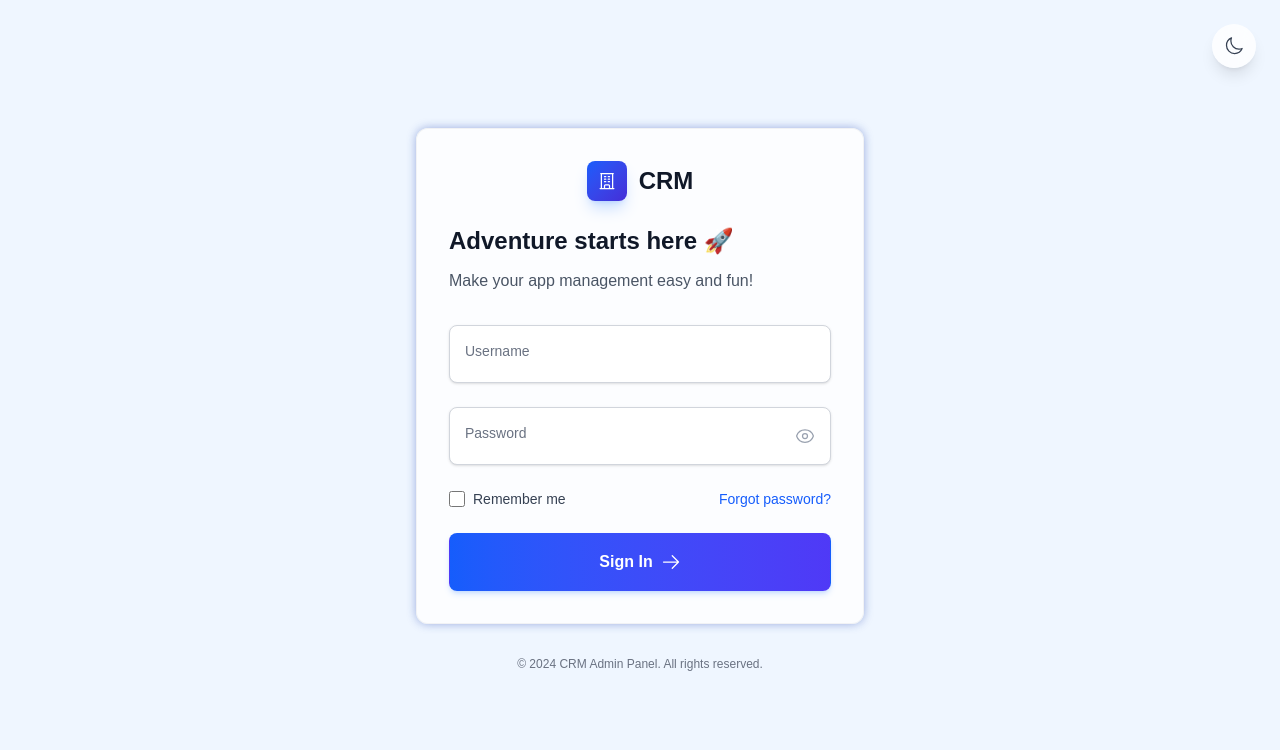
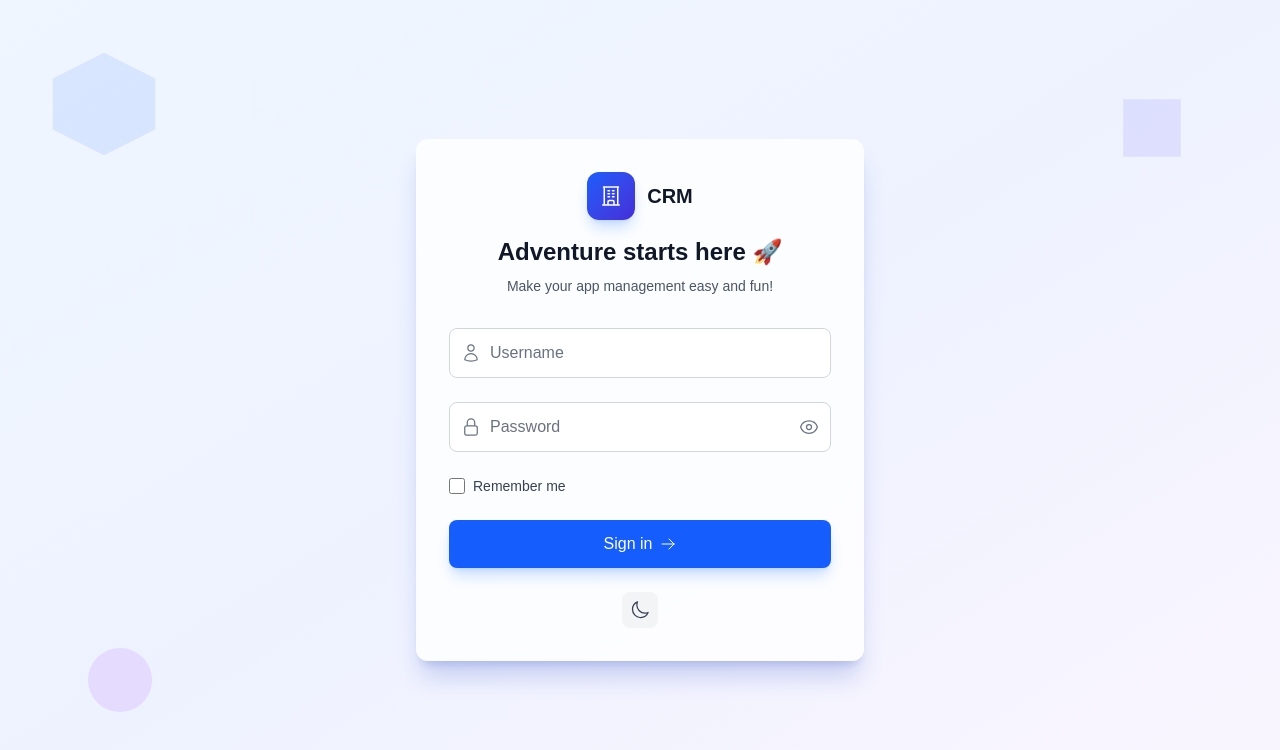
Before and after one commit to Krish1509/ViralFabrics, a Next.js app: page /login in a window 1280 px wide. Shown: the top 750 px of the page. Built offline with nearby package versions, Linux system fonts and the light colour scheme.

Commit message:
bug_fix2

```diff
--- a/app/(pages)/login/page.tsx
+++ b/app/(pages)/login/page.tsx
@@ -1,6 +1,6 @@
 'use client';
 
-import { useState, useEffect } from 'react';
+import { useState, useEffect, Suspense } from 'react';
 import { useRouter, useSearchParams } from 'next/navigation';
 import {
   EyeIcon,
@@ -27,7 +27,8 @@ interface LoginErrors {
   general?: string;
 }
 
-export default function LoginPage() {
+// Separate component for search params logic
+function LoginForm() {
   const router = useRouter();
   const searchParams = useSearchParams();
   const [isPasswordShown, setIsPasswordShown] = useState(false);
@@ -101,19 +102,20 @@ export default function LoginPage() {
       const data = await response.json();
 
       if (response.ok) {
+        // Store token and user data
         localStorage.setItem('token', data.token);
         localStorage.setItem('user', JSON.stringify(data.user));
 
+        // Redirect based on role
         if (data.user.role === 'superadmin') {
           router.push('/dashboard/superadmin');
         } else {
           router.push('/dashboard/user');
         }
       } else {
-        setErrors({ general: data.error || 'Login failed' });
+        setErrors({ general: data.message || 'Login failed' });
       }
     } catch (error) {
-      console.error('Login error:', error);
       setErrors({ general: 'Network error. Please try again.' });
     } finally {
       setIsLoading(false);
@@ -122,63 +124,77 @@ export default function LoginPage() {
 
   const handleInputChange = (field: keyof LoginFormData, value: string | boolean) => {
     setFormData(prev => ({ ...prev, [field]: value }));
+    // Clear error when user starts typing
     if (errors[field as keyof LoginErrors]) {
       setErrors(prev => ({ ...prev, [field]: undefined }));
     }
-    if (errors.general) {
-      setErrors(prev => ({ ...prev, general: undefined }));
-    }
+  };
+
+  const handleInputFocus = (field: string) => {
+    setFocusedField(field);
+  };
+
+  const handleInputBlur = () => {
+    setFocusedField(null);
   };
 
   return (
-     <div className={`min-h-screen flex flex-col justify-center items-center relative p-6 transition-colors duration-300 ${
+    <div className={`min-h-screen flex items-center justify-center p-4 transition-colors duration-300 ${
       isDarkMode
-         ? 'bg-slate-800'
-         : 'bg-blue-50'
+        ? 'bg-slate-900'
+        : 'bg-gradient-to-br from-blue-50 via-indigo-50 to-purple-50'
     }`}>
-      {/* Theme Toggle */}
-      <button
-        onClick={toggleDarkMode}
-        className={`absolute top-6 right-6 p-3 rounded-full transition-all duration-300 cursor-pointer ${
+      {/* Background Graphics for larger screens */}
+      <div className="hidden md:block fixed inset-0 overflow-hidden pointer-events-none">
+        <div className="absolute top-10 left-10 w-32 h-32 opacity-10">
+          <svg viewBox="0 0 100 100" className="w-full h-full">
+            <path d="M50 10 L90 30 L90 70 L50 90 L10 70 L10 30 Z" fill="currentColor" className="text-blue-600"/>
+          </svg>
+        </div>
+        <div className="absolute top-20 right-20 w-24 h-24 opacity-10">
+          <svg viewBox="0 0 100 100" className="w-full h-full">
+            <path d="M20 20 L80 20 L80 80 L20 80 Z" fill="currentColor" className="text-indigo-600"/>
+          </svg>
+        </div>
+        <div className="absolute bottom-20 left-20 w-20 h-20 opacity-10">
+          <svg viewBox="0 0 100 100" className="w-full h-full">
+            <circle cx="50" cy="50" r="40" fill="currentColor" className="text-purple-600"/>
+          </svg>
+        </div>
+      </div>
+
+      {/* Main Login Card */}
+      <div className={`w-full max-w-md relative z-10 transition-all duration-300 ${
         isDarkMode
-            ? 'bg-white/10 text-white hover:bg-white/20'
-            : 'bg-white/80 text-gray-700 hover:bg-white'
-        } shadow-lg backdrop-blur-sm`}
-      >
-        {isDarkMode ? <SunIcon className="h-5 w-5" /> : <MoonIcon className="h-5 w-5" />}
-      </button>
+          ? 'bg-white/10 backdrop-blur-sm border border-white/20 shadow-2xl shadow-blue-800/50'
+          : 'bg-white/80 backdrop-blur-sm border border-white/20 shadow-xl shadow-blue-800/20'
+      } rounded-xl p-8`}>
 
-             {/* Main Card */}
-       <div className={`w-full max-w-md relative z-10 ${
-         isDarkMode
-           ? 'bg-white/10 backdrop-blur-sm border border-white/10 shadow-[0_0_10px_rgba(0,0,0,0.1)]'
-           : 'bg-white/80 border border-gray-200/50 shadow-[0_0_10px_rgba(30,64,175,0.4)]'
-       } rounded-xl transition-all duration-300`}>
-        <div className="p-8">
-          {/* Logo */}
-          <div className="flex justify-center items-center mb-6">
-            <div className={`h-10 w-10 rounded-lg flex items-center justify-center shadow-lg transition-all duration-300 ${
+        {/* Header */}
+        <div className="text-center mb-8">
+          <div className="flex items-center justify-center mb-4">
+            <div className={`h-12 w-12 rounded-xl flex items-center justify-center shadow-lg transition-all duration-300 ${
               isDarkMode
                 ? 'bg-gradient-to-br from-blue-500 to-indigo-600 shadow-blue-500/25'
                 : 'bg-gradient-to-br from-blue-600 to-indigo-700 shadow-blue-500/25'
             }`}>
-              <BuildingOfficeIcon className="h-5 w-5 text-white" />
+              <BuildingOfficeIcon className="h-6 w-6 text-white" />
             </div>
-            <span className={`ml-3 text-2xl font-bold transition-colors duration-300 ${
+            <div className="ml-3">
+              <h1 className={`text-xl font-bold transition-colors duration-300 ${
                 isDarkMode ? 'text-white' : 'text-gray-900'
               }`}>
                 CRM
-            </span>
+              </h1>
+            </div>
           </div>
 
-                     {/* Header */}
-           <div className="text-left mb-8">
-             <h1 className={`text-2xl font-bold mb-3 transition-colors duration-300 ${
+          <h2 className={`text-2xl font-bold mb-2 transition-colors duration-300 ${
             isDarkMode ? 'text-white' : 'text-gray-900'
           }`}>
             Adventure starts here 🚀
-             </h1>
-             <p className={`text-base transition-colors duration-300 ${
+          </h2>
+          <p className={`text-sm transition-colors duration-300 ${
             isDarkMode ? 'text-gray-300' : 'text-gray-600'
           }`}>
             Make your app management easy and fun!
@@ -187,130 +203,102 @@ export default function LoginPage() {
 
         {/* Success Message */}
         {showSuccessMessage && (
-            <div className={`mb-6 p-4 rounded-lg border transition-all duration-300 ${
-              isDarkMode
-                ? 'bg-green-500/20 border-green-400/30'
-                : 'bg-green-50 border-green-200'
-            } animate-in slide-in-from-top-2 duration-300`}>
-              <div className="flex items-center">
-                <CheckCircleIcon className={`h-5 w-5 mr-3 flex-shrink-0 ${
-                  isDarkMode ? 'text-green-400' : 'text-green-600'
-                }`} />
-                <p className={`text-sm font-medium ${
-                  isDarkMode ? 'text-green-200' : 'text-green-700'
-                }`}>
-                  Account created successfully! Please sign in.
-                </p>
-              </div>
+          <div className="mb-6 p-4 bg-green-50 border border-green-200 rounded-lg flex items-center space-x-2">
+            <CheckCircleIcon className="h-5 w-5 text-green-600" />
+            <span className="text-green-800 text-sm">Registration successful! Please log in.</span>
           </div>
         )}
 
         {/* Error Message */}
         {errors.general && (
-            <div className={`mb-6 p-4 rounded-lg border transition-all duration-300 ${
-              isDarkMode
-                ? 'bg-red-500/20 border-red-400/30'
-                : 'bg-red-50 border-red-200'
-            } animate-in slide-in-from-top-2 duration-300`}>
-              <div className="flex items-center">
-                <ExclamationTriangleIcon className={`h-5 w-5 mr-3 flex-shrink-0 ${
-                  isDarkMode ? 'text-red-400' : 'text-red-600'
-                }`} />
-                <p className={`text-sm font-medium ${
-                  isDarkMode ? 'text-red-200' : 'text-red-700'
-                }`}>
-                  {errors.general}
-                </p>
-              </div>
+          <div className="mb-6 p-4 bg-red-50 border border-red-200 rounded-lg flex items-center space-x-2">
+            <ExclamationTriangleIcon className="h-5 w-5 text-red-600" />
+            <span className="text-red-800 text-sm">{errors.general}</span>
           </div>
         )}
 
-          {/* Form */}
+        {/* Login Form */}
         <form onSubmit={handleSubmit} className="space-y-6">
           {/* Username Field */}
-            <div className="space-y-2">
           <div className="relative">
+            <div className={`relative transition-all duration-300 ${
+              focusedField === 'username'
+                ? 'ring-2 ring-blue-500 ring-opacity-50'
+                : ''
+            }`}>
+              <div className={`absolute inset-y-0 left-0 pl-3 flex items-center pointer-events-none transition-colors duration-300 ${
+                isDarkMode ? 'text-gray-400' : 'text-gray-500'
+              }`}>
+                <UserIcon className="h-5 w-5" />
+              </div>
               <input
                 type="text"
-                  autoComplete="username"
-                  required
                 value={formData.username}
                 onChange={(e) => handleInputChange('username', e.target.value)}
-                  onFocus={() => setFocusedField('username')}
-                  onBlur={() => setFocusedField(null)}
-                                     className={`block w-full px-4 py-4 border rounded-lg shadow-sm focus:outline-none focus:ring-1 focus:ring-blue-500/50 focus:border-blue-500 transition-all duration-300 ${
+                onFocus={() => handleInputFocus('username')}
+                onBlur={handleInputBlur}
+                placeholder="Username"
+                className={`w-full pl-10 pr-4 py-3 border rounded-lg transition-all duration-300 ${
                   isDarkMode
-                       ? 'bg-white/10 text-white border-white/20 backdrop-blur-sm'
-                       : 'bg-white text-gray-900 border-gray-300'
-                   } ${
-                     errors.username
-                       ? 'border-red-400 focus:ring-red-500/50 focus:border-red-400'
-                       : ''
-                   } ${
-                     focusedField === 'username' || formData.username
-                       ? 'border-blue-500'
-                       : ''
-                   }`}
-                  placeholder=""
+                    ? 'bg-white/10 border-white/20 text-white placeholder-gray-400 focus:border-blue-500 focus:bg-white/20'
+                    : 'bg-white border-gray-300 text-gray-900 placeholder-gray-500 focus:border-blue-500 focus:ring-2 focus:ring-blue-500/20'
+                } ${errors.username ? 'border-red-500' : ''}`}
               />
-                                 <label className={`absolute left-4 transition-all duration-300 pointer-events-none ${
-                   focusedField === 'username' || formData.username
-                     ? isDarkMode
-                       ? 'top-[-10px] text-sm font-extralight text-white bg-[#343F51] px-1   border-blue-500 rounded-md'
-                       : 'top-[-10px] text-sm font-medium text-blue-500 bg-white px-1'
-                     : isDarkMode ? 'top-4 text-sm text-gray-300' : 'top-4 text-sm text-gray-500'
-                 } ${isDarkMode && (focusedField === 'username' || formData.username) ? 'bg-[#5A6371]' : ''}`}>
+              {focusedField === 'username' && (
+                <div className={`absolute -top-2 left-3 px-2 text-xs font-medium transition-colors duration-300 ${
+                  isDarkMode
+                    ? 'text-blue-400 bg-transparent'
+                    : 'text-blue-500 bg-white'
+                }`}>
                   Username
-                </label>
+                </div>
+              )}
             </div>
             {errors.username && (
-                <p className="text-sm text-red-500 animate-in slide-in-from-top-1 duration-200">
-                  {errors.username}
-                </p>
+              <p className="mt-1 text-sm text-red-600">{errors.username}</p>
             )}
           </div>
 
           {/* Password Field */}
-            <div className="space-y-2">
           <div className="relative">
+            <div className={`relative transition-all duration-300 ${
+              focusedField === 'password'
+                ? 'ring-2 ring-blue-500 ring-opacity-50'
+                : ''
+            }`}>
+              <div className={`absolute inset-y-0 left-0 pl-3 flex items-center pointer-events-none transition-colors duration-300 ${
+                isDarkMode ? 'text-gray-400' : 'text-gray-500'
+              }`}>
+                <LockClosedIcon className="h-5 w-5" />
+              </div>
               <input
                 type={isPasswordShown ? 'text' : 'password'}
-                  autoComplete="current-password"
-                  required
                 value={formData.password}
                 onChange={(e) => handleInputChange('password', e.target.value)}
-                  onFocus={() => setFocusedField('password')}
-                  onBlur={() => setFocusedField(null)}
-                                     className={`block w-full px-4 pr-12 py-4 border rounded-lg shadow-sm focus:outline-none focus:ring-1 focus:ring-blue-500/50 focus:border-blue-500 transition-all duration-300 ${
+                onFocus={() => handleInputFocus('password')}
+                onBlur={handleInputBlur}
+                placeholder="Password"
+                className={`w-full pl-10 pr-12 py-3 border rounded-lg transition-all duration-300 ${
                   isDarkMode
-                       ? 'bg-white/10 text-white border-white/20 backdrop-blur-sm'
-                       : 'bg-white text-gray-900 border-gray-300'
-                   } ${
-                     errors.password
-                       ? 'border-red-400 focus:ring-red-500/50 focus:border-red-400'
-                       : ''
-                   } ${
-                     focusedField === 'password' || formData.password
-                       ? 'border-blue-500'
-                       : ''
-                   }`}
-                  placeholder=""
+                    ? 'bg-white/10 border-white/20 text-white placeholder-gray-400 focus:border-blue-500 focus:bg-white/20'
+                    : 'bg-white border-gray-300 text-gray-900 placeholder-gray-500 focus:border-blue-500 focus:ring-2 focus:ring-blue-500/20'
+                } ${errors.password ? 'border-red-500' : ''}`}
               />
-                                 <label className={`absolute left-4 transition-all duration-300 pointer-events-none ${
-                   focusedField === 'password' || formData.password
-                     ? isDarkMode
-                       ? 'top-[-10px] text-sm font-extralight text-white bg-[#343F51] px-1   border-blue-500 rounded-md'
-                       : 'top-[-10px] text-sm font-medium text-blue-500 bg-white px-1'
-                     : isDarkMode ? 'top-4 text-sm text-gray-300' : 'top-4 text-sm text-gray-500'
-                 } ${isDarkMode && (focusedField === 'password' || formData.password) ? 'bg-slate-800' : ''}`}>
+              {focusedField === 'password' && (
+                <div className={`absolute -top-2 left-3 px-2 text-xs font-medium transition-colors duration-300 ${
+                  isDarkMode
+                    ? 'text-blue-400 bg-transparent'
+                    : 'text-blue-500 bg-white'
+                }`}>
                   Password
-                </label>
+                </div>
+              )}
               <button
                 type="button"
-                  className={`absolute inset-y-0 right-0 pr-4 flex items-center transition-colors duration-200 ${
-                    isDarkMode ? 'text-gray-400 hover:text-gray-200' : 'text-gray-400 hover:text-gray-600'
+                onClick={() => setIsPasswordShown(!isPasswordShown)}
+                className={`absolute inset-y-0 right-0 pr-3 flex items-center transition-colors duration-300 ${
+                  isDarkMode ? 'text-gray-400 hover:text-gray-300' : 'text-gray-500 hover:text-gray-700'
                 }`}
-                  onClick={() => setIsPasswordShown(!isPasswordShown)}
               >
                 {isPasswordShown ? (
                   <EyeSlashIcon className="h-5 w-5" />
@@ -320,74 +308,89 @@ export default function LoginPage() {
               </button>
             </div>
             {errors.password && (
-                <p className="text-sm text-red-500 animate-in slide-in-from-top-1 duration-200">
-                  {errors.password}
-                </p>
+              <p className="mt-1 text-sm text-red-600">{errors.password}</p>
             )}
           </div>
 
-            {/* Remember Me & Forgot Password */}
-            <div className="flex justify-between items-center">
-              <label className="flex items-center">
+          {/* Remember Me */}
+          <div className="flex items-center justify-between">
+            <label className="flex items-center space-x-2 cursor-pointer">
               <input
                 type="checkbox"
                 checked={formData.rememberMe}
                 onChange={(e) => handleInputChange('rememberMe', e.target.checked)}
-                  className={`w-4 h-4 rounded border-2 transition-colors duration-200 ${
+                className={`w-4 h-4 rounded transition-colors duration-300 ${
                   isDarkMode
-                      ? 'bg-white/10 border-white/30 text-blue-500 focus:ring-blue-500/50'
-                      : 'bg-white border-gray-300 text-blue-600 focus:ring-blue-500/50'
+                    ? 'bg-white/10 border-white/20 text-blue-500 focus:ring-blue-500/20'
+                    : 'bg-white border-gray-300 text-blue-600 focus:ring-blue-500/20'
                 }`}
               />
-                <span className={`ml-2 text-sm transition-colors duration-300 ${
+              <span className={`text-sm transition-colors duration-300 ${
                 isDarkMode ? 'text-gray-300' : 'text-gray-700'
               }`}>
                 Remember me
               </span>
             </label>
-              <button
-                type="button"
-                className={`text-sm font-medium transition-colors duration-200 ${
-                  isDarkMode ? 'text-blue-400 hover:text-blue-300' : 'text-blue-600 hover:text-blue-500'
-                }`}
-              >
-                Forgot password?
-              </button>
           </div>
 
           {/* Submit Button */}
           <button
             type="submit"
             disabled={isLoading}
-              className="group relative w-full flex justify-center py-4 px-6 border border-transparent text-base font-semibold rounded-lg text-white bg-gradient-to-r from-blue-600 to-indigo-600 hover:from-blue-700 hover:to-indigo-700 focus:outline-none focus:ring-2 focus:ring-offset-2 focus:ring-blue-500 disabled:opacity-50 disabled:cursor-not-allowed transition-all duration-300 shadow-md shadow-blue-500/20 hover:shadow-lg hover:shadow-blue-500/25 transform hover:scale-[1.02] active:scale-[0.98] cursor-pointer"
+            className={`w-full flex items-center justify-center px-6 py-3 rounded-lg font-medium transition-all duration-300 cursor-pointer ${
+              isLoading
+                ? 'bg-gray-400 text-gray-200 cursor-not-allowed'
+                : isDarkMode
+                  ? 'bg-blue-600 text-white hover:bg-blue-700 shadow-lg shadow-blue-500/25'
+                  : 'bg-blue-600 text-white hover:bg-blue-700 shadow-lg shadow-blue-500/25'
+            }`}
           >
             {isLoading ? (
-                <div className="flex items-center">
-                  <svg className="animate-spin -ml-1 mr-3 h-5 w-5 text-white" xmlns="http://www.w3.org/2000/svg" fill="none" viewBox="0 0 24 24">
-                    <circle className="opacity-25" cx="12" cy="12" r="10" stroke="currentColor" strokeWidth="4"></circle>
-                    <path className="opacity-75" fill="currentColor" d="M4 12a8 8 0 018-8V0C5.373 0 0 5.373 0 12h4zm2 5.291A7.962 7.962 0 014 12H0c0 3.042 1.135 5.824 3 7.938l3-2.647z"></path>
-                  </svg>
-                  Signing in...
+              <div className="flex items-center space-x-2">
+                <div className="animate-spin rounded-full h-4 w-4 border-b-2 border-white"></div>
+                <span>Signing in...</span>
               </div>
             ) : (
-                <div className="flex items-center">
-                  <span>Sign In</span>
-                  <ArrowRightIcon className="ml-2 h-5 w-5 group-hover:translate-x-1 transition-transform duration-200" />
+              <div className="flex items-center space-x-2">
+                <span>Sign in</span>
+                <ArrowRightIcon className="h-4 w-4" />
               </div>
             )}
           </button>
         </form>
+
+        {/* Theme Toggle */}
+        <div className="mt-6 flex justify-center">
+          <button
+            onClick={toggleDarkMode}
+            className={`p-2 rounded-lg transition-all duration-300 ${
+              isDarkMode
+                ? 'bg-white/10 text-white hover:bg-white/20'
+                : 'bg-gray-100 text-gray-700 hover:bg-gray-200'
+            }`}
+            aria-label="Toggle dark mode"
+          >
+            {isDarkMode ? (
+              <SunIcon className="h-5 w-5" />
+            ) : (
+              <MoonIcon className="h-5 w-5" />
+            )}
+          </button>
         </div>
-      </div>
-
-      {/* Footer */}
-      <div className="text-center mt-8">
-        <p className={`text-xs transition-colors duration-300 ${
-          isDarkMode ? 'text-gray-400' : 'text-gray-500'
-        }`}>
-          © 2024 CRM Admin Panel. All rights reserved.
-        </p>
       </div>
     </div>
   );
 }
+
+// Main component with Suspense boundary
+export default function LoginPage() {
+  return (
+    <Suspense fallback={
+      <div className="min-h-screen flex items-center justify-center bg-gradient-to-br from-blue-50 via-indigo-50 to-purple-50">
+        <div className="animate-spin rounded-full h-32 w-32 border-b-2 border-indigo-500"></div>
+      </div>
+    }>
+      <LoginForm />
+    </Suspense>
+  );
+}
```
Lines whose indentation alone changed are shown as unchanged.
